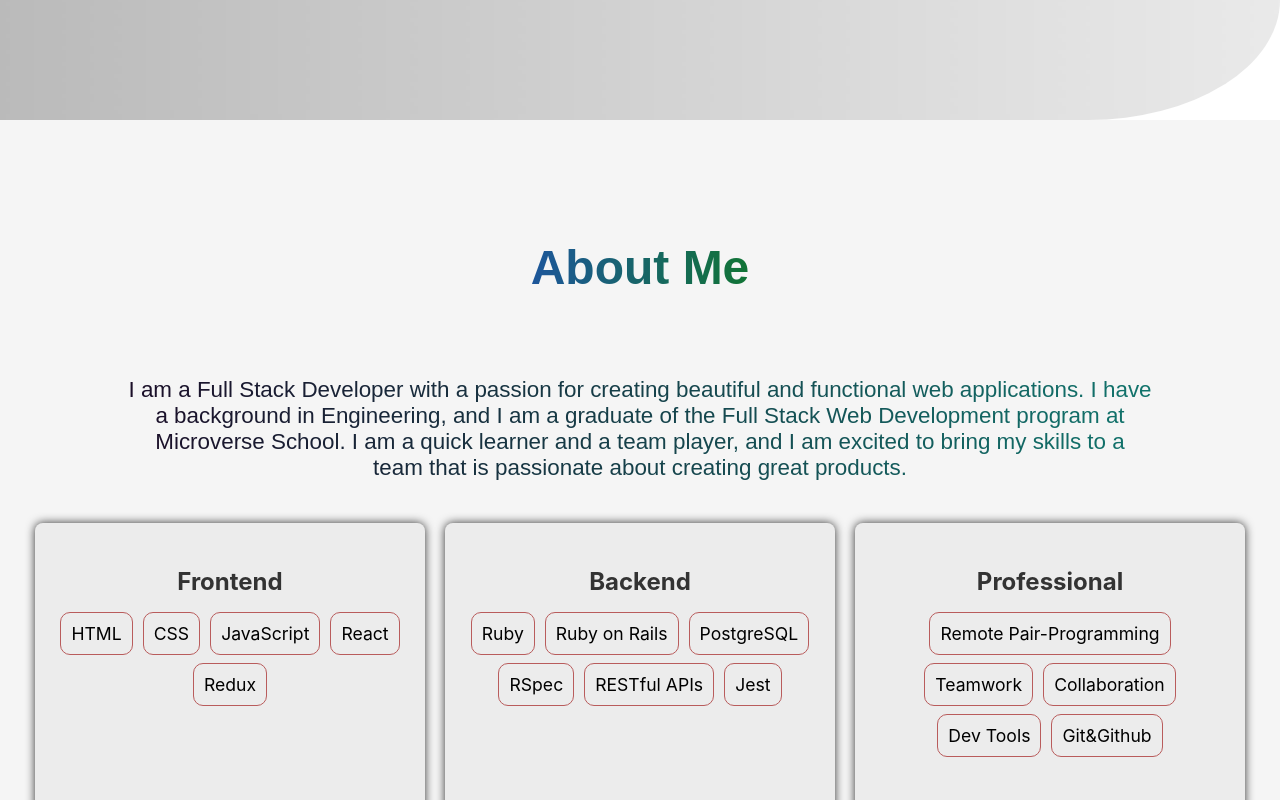
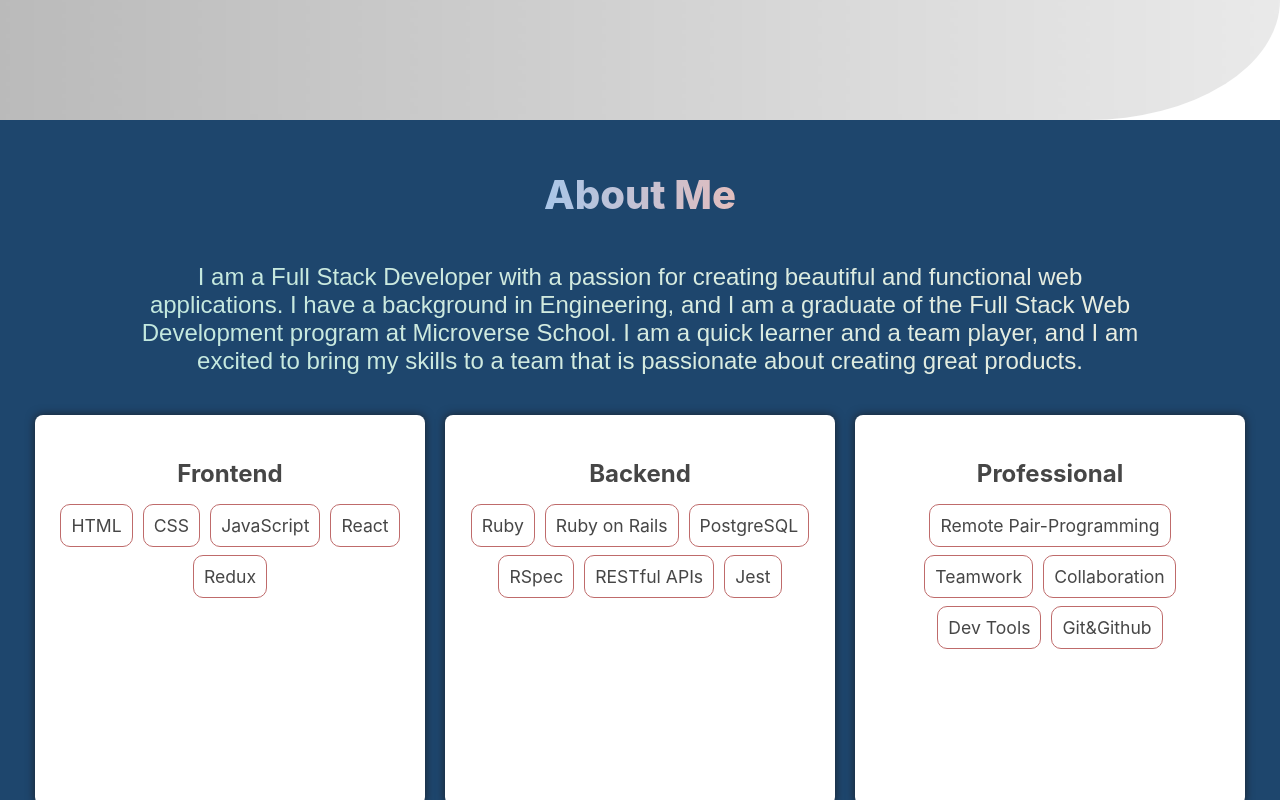
Before and after one commit to abdozayan12/New-Portfolio, a React (Create React App) app: page / in a window 1280 px wide. Shown: the part 680-1480 px from the top of the page. Built offline with nearby package versions, Linux system fonts and the light colour scheme.

Commit message:
Update About.css

```diff
--- a/src/components/About/About.css
+++ b/src/components/About/About.css
@@ -1,29 +1,37 @@
 .about {
-  background-color: #f5f5f5;
+  background-color: #06325e;
   padding: 50px 0;
+  /* background-image: url(../assets/Purple\ Sky\ Profile\ Header.png);
+  background-size: cover;
+  background-position: center;
+  background-repeat: no-repeat; */
+  opacity: 0.9;
 }
 
 .about h2 {
-  font-family: Arial, Helvetica, sans-serif;
-  font-weight: 800;
-  font-size: 3rem;
-  background-image: linear-gradient(to right, var(--tw-gradient-stops));
-  --tw-gradient-from: #1d569b var(--tw-gradient-from-position);
-  --tw-gradient-stops: var(--tw-gradient-from), var(--tw-gradient-to);
-  --tw-gradient-to: #117435 var(--tw-gradient-to-position);
-  -webkit-background-clip: text;
-  color: transparent;
+  font-size: 2.5rem;
+    margin: 0;
+    font-weight: 800;
+    background-image: linear-gradient(to right, var(--tw-gradient-stops));
+    --tw-gradient-from: #a0c0e6 var(--tw-gradient-from-position);
+    --tw-gradient-stops: var(--tw-gradient-from), var(--tw-gradient-to);
+    --tw-gradient-to: #dfb7b7 var(--tw-gradient-to-position);
+    -webkit-background-clip: text;
+    color: transparent;
 }
 
 .about p {
   font-family: Arial, Helvetica, sans-serif;
   font-weight: 500;
-  font-size: 1.4rem;
+  font-size: 1.5rem;
+  margin-bottom: 20px;
   background-image: linear-gradient(to right, var(--tw-gradient-stops));
-  --tw-gradient-from: #1b0e28 var(--tw-gradient-from-position);
+  --tw-gradient-from: #bbe6db var(--tw-gradient-from-position);
   --tw-gradient-stops: var(--tw-gradient-from), var(--tw-gradient-to);
-  --tw-gradient-to: #11746c var(--tw-gradient-to-position);
+  --tw-gradient-to: #e8ecde var(--tw-gradient-to-position);
   -webkit-background-clip: text;
+  color: transparent;
+
   color: transparent;
   margin-inline: 10%;
   text-align: center;
@@ -34,11 +42,10 @@
   flex-wrap: wrap;
   gap: 20px;
   justify-content: center;
-  margin-top: 30px;
 }
 
 .skill-card {
-  background-color: #c7c5c533;
+  background-color: #fff;
   border-radius: 8px;
   box-shadow: 0 0 10px #000c;
   height: 350px;
@@ -50,7 +57,7 @@
 
 .skill-card:hover {
   transform: scale(1.05);
-  background-color: bisque;
+  background-color: #d4d4d4;;
 }
 
 .skill-card h3 {
@@ -73,7 +80,15 @@
   border-radius: 10px;
   display: flex;
   font-size: 1.1em;
+  color: #333;
   margin-bottom: 8px;
   margin-inline: 5px;
   padding: 10px;
+  transition: transform 0.3s ease-in-out;
 }
+
+.list li:hover {
+  background-color: #b95c5c;
+  color: #fff;
+  transform: scale(1.05);
+}
```
